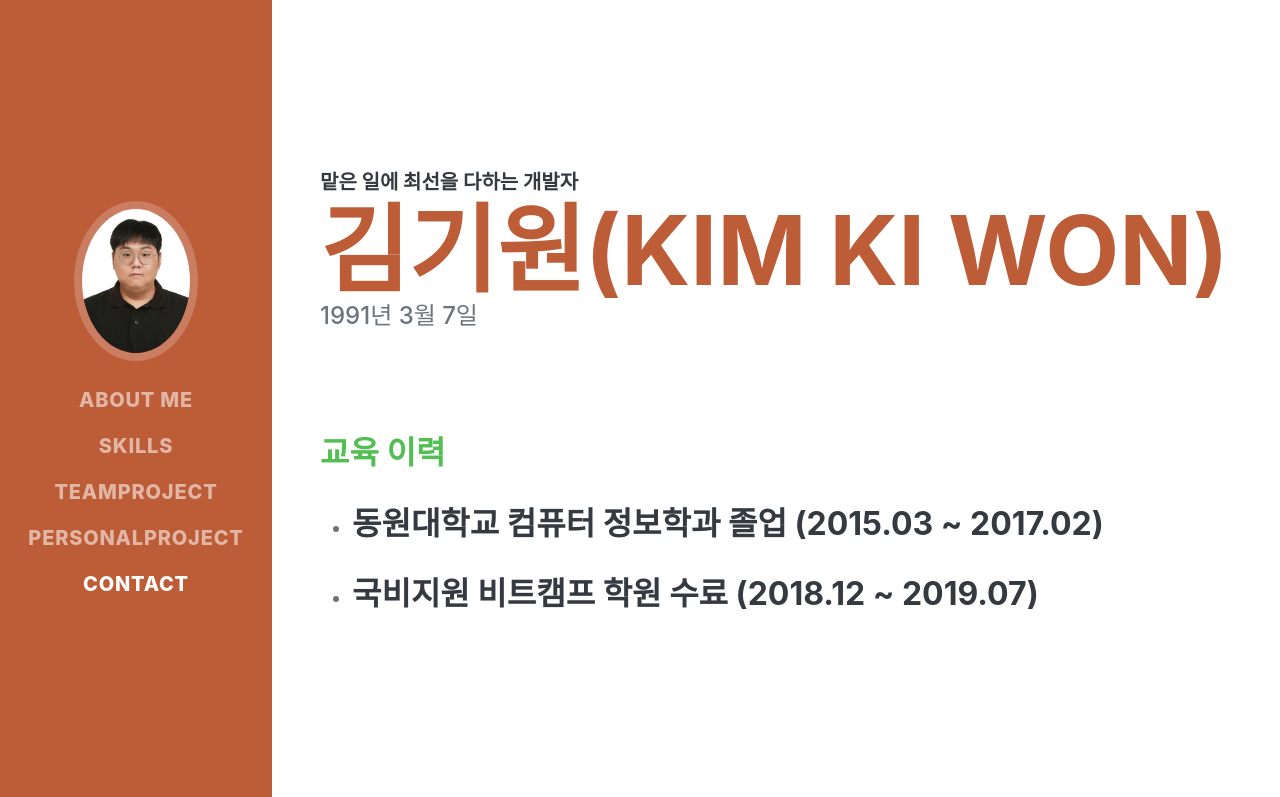
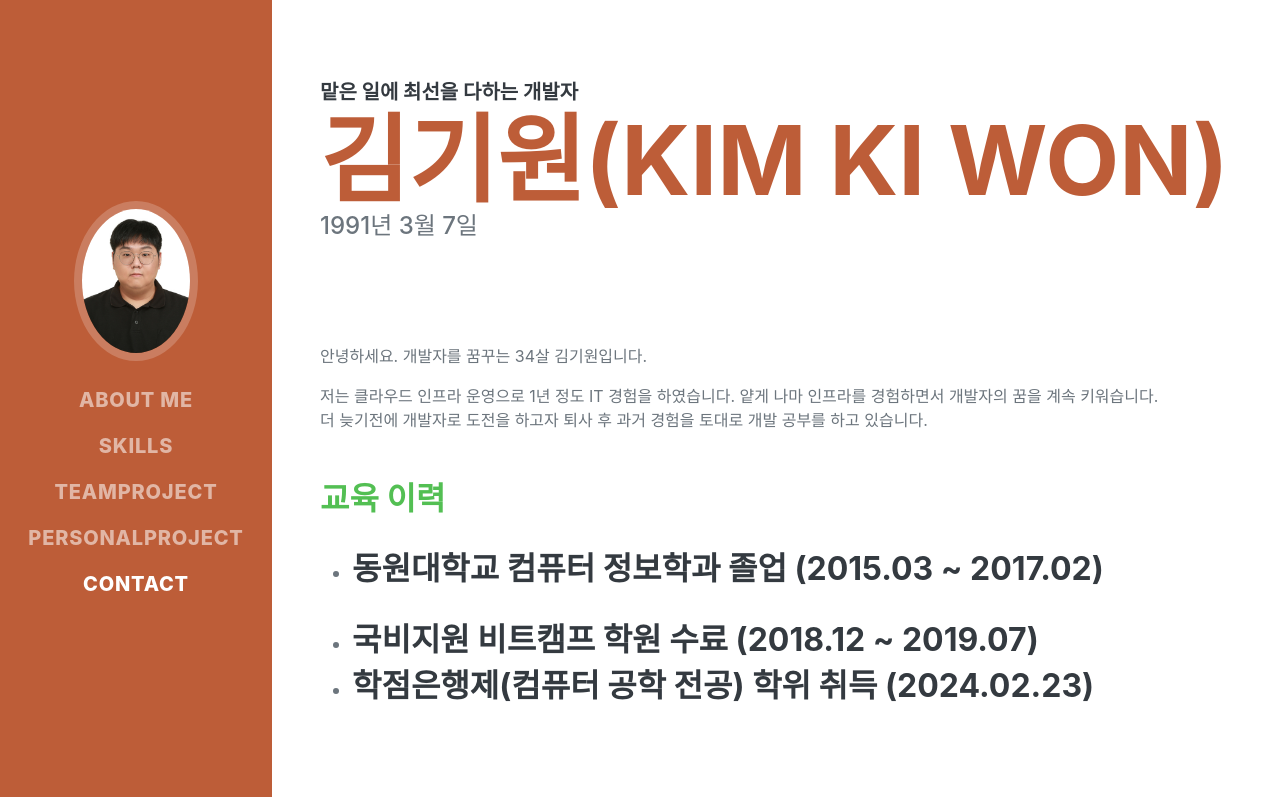
Before and after one commit to kimkiwon0307/portfoli.github.io, a plain HTML site: page index.html in a window 1280 px wide. Shown: the top 797 px of the page. Drawn offline with nearby package versions, Linux system fonts and the light colour scheme; files whose address does not match are found by name; a web font is replaced by a local one.

Commit message:
Update index.html

```diff
--- a/index.html
+++ b/index.html
@@ -51,11 +51,14 @@
                         1991년 3월 7일
                     </div>
                     <div style="margin-top:100px;">
+		    <p>안녕하세요. 개발자를 꿈꾸는 34살 김기원입니다.</p>
+		      저는 클라우드 인프라 운영으로 1년 정도 IT 경험을 하였습니다. 얕게 나마 인프라를 경험하면서 개발자의 꿈을 계속 키워습니다.<br>
+		      더 늦기전에 개발자로 도전을 하고자 퇴사 후 과거 경험을 토대로 개발 공부를 하고 있습니다.<br>
                     <p class="lead mb-5"><h3 style="color:#53bf53"> 교육 이력 </h3><br/>
                     <ul>
-					    <li><h3> 동원대학교 컴퓨터 정보학과 졸업 (2015.03 ~ 2017.02)</h3></li>
-					    <br/>
+			<li><h3> 동원대학교 컴퓨터 정보학과 졸업 (2015.03 ~ 2017.02)</h3></li><br/>
                	      	<li><h3> 국비지원 비트캠프 학원 수료 (2018.12 ~ 2019.07)</h3></li>
+			<li><h3> 학점은행제(컴퓨터 공학 전공) 학위 취득  (2024.02.23)</h3></li>
                     </ul>
                     </div>
                 </div>
@@ -67,10 +70,11 @@
                 <div class="resume-section-content">
                     <h2 class="mb-5">경험해본 SKILLS</h2>
                     <br/>
+
                     <div class="subheading mb-5">
-
                       	  <h3>스킬 사용 수준은  <img src="./images/star.PNG" alt="image" style="height:35px; width :150px;" /> 입니다.</h3><br>
                     </div>
+
                     <div class="subheading mb-3" style="color:crimson;">Back-End Skill</div>
                     <ul class="list-inline dev-icons">
                       		<img src="./images/java.png" alt="image" style="height:100px; width :100px;" />
```
